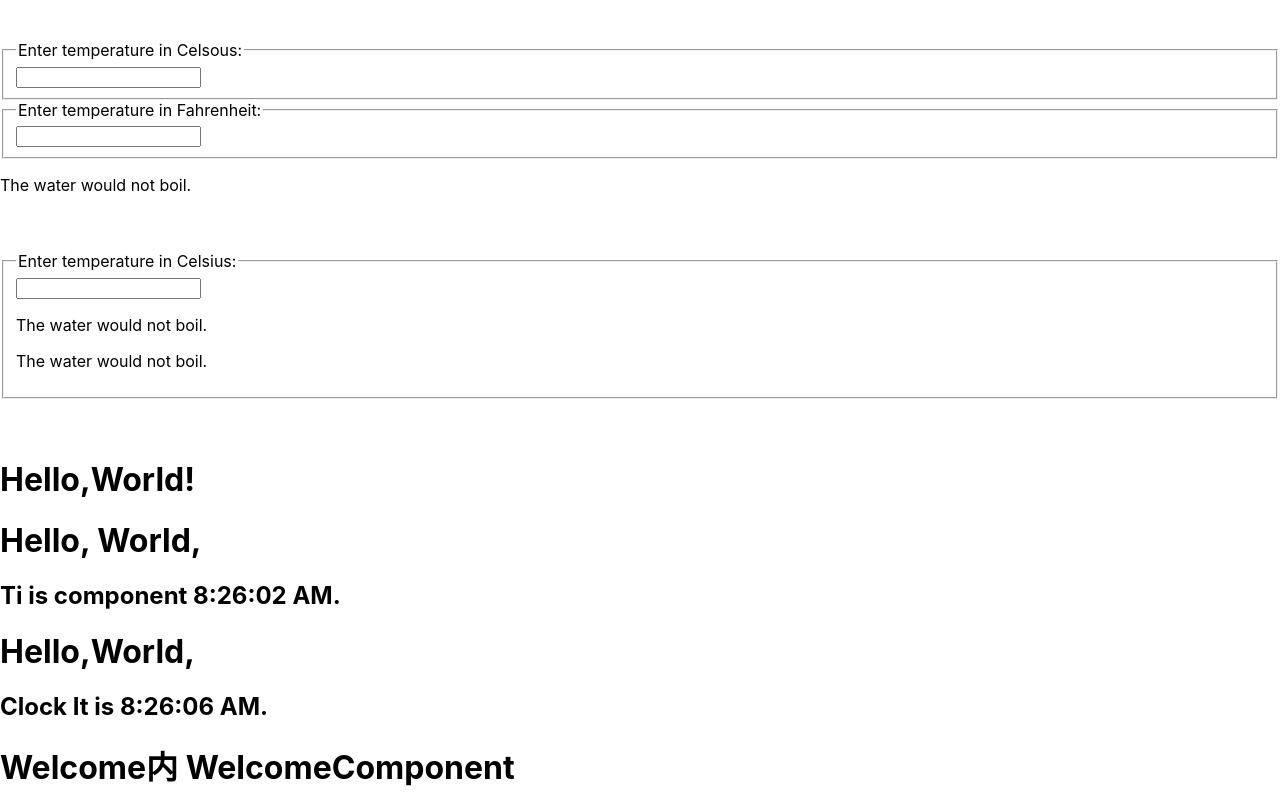
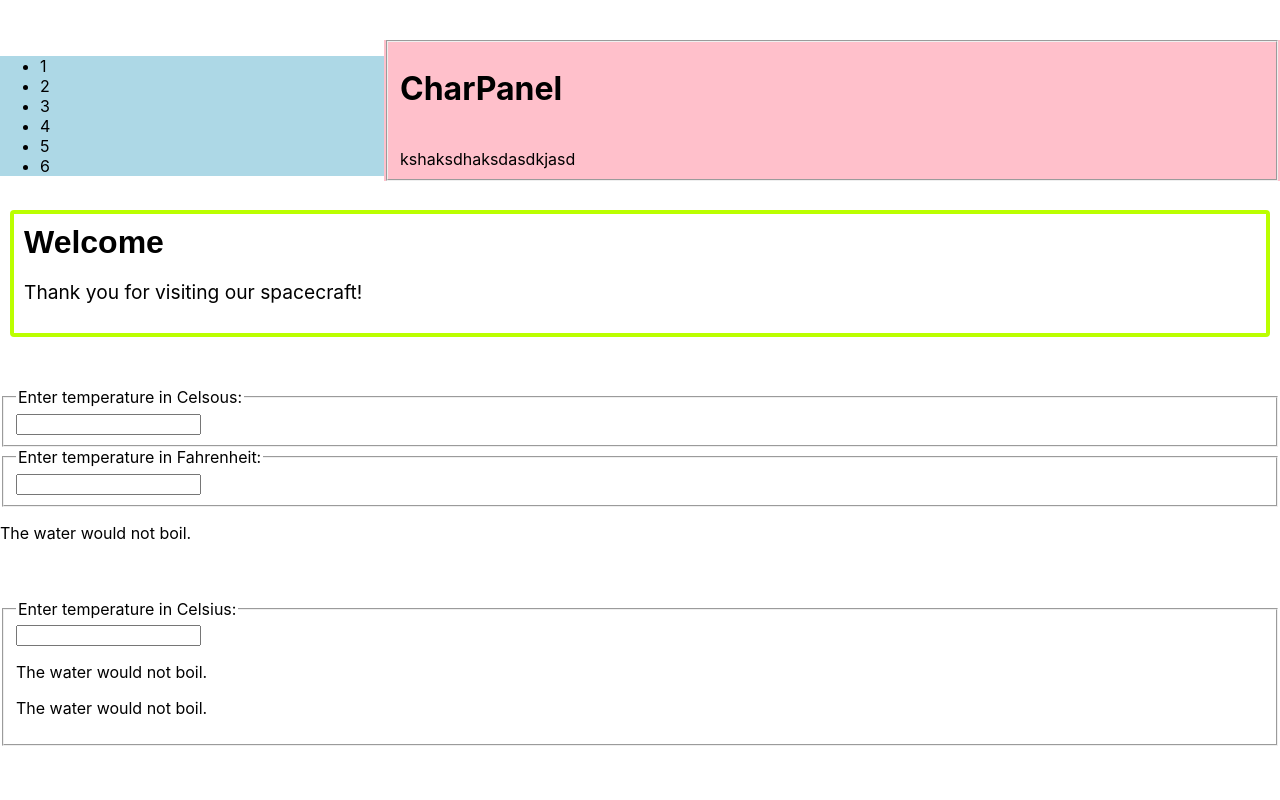
Before and after one commit to PoarryScript/webReact, a React (Create React App) app: page / in a window 1280 px wide. Shown: the top 800 px of the page. Built offline with nearby package versions, Linux system fonts and the light colour scheme.

Commit message:
ADD SCSS

```diff
--- a/package.json
+++ b/package.json
@@ -34,5 +34,9 @@
       "last 1 firefox version",
       "last 1 safari version"
     ]
+  },
+  "devDependencies": {
+    "node-sass": "^6.0.1",
+    "sass-loader": "^12.1.0"
   }
 }
--- /dev/null
+++ b/src/components/Contacts.js
@@ -0,0 +1,12 @@
+import React, { Component } from 'react'
+
+export default class Contacts extends Component {
+
+
+    render() {
+        const list = [1, 2, 3, 4, 5, 6];
+        const listItems = list.map((item) => <li>{item}</li>)
+        return (<div className="Contacts"><ul>{listItems}</ul></div>
+        );
+    }
+}
--- /dev/null
+++ b/src/css/Panel.scss
@@ -0,0 +1,28 @@
+html,bdy{
+    width: 100%;
+    height: 100%;
+}
+.SplitPane{
+    width: 100%;
+    height: 100%;
+}
+.SplitPane-left{
+    float: left;
+    width: 30%;
+    height: 100%;
+}
+.SplitPane-right{
+    float: left;
+    width: 70%;
+    height: 100%;
+}
+.Contacts{
+    width: 100%;
+    height: 100%;
+    background: lightblue;
+}
+.Chat{
+    width: 100%;
+    height: 100%;
+    background: pink;
+}
--- /dev/null
+++ b/src/css/dialog.scss
@@ -0,0 +1,16 @@
+.FancyBorder{
+    padding: 10px 10px;
+    border: 4px solid;
+}
+.FancyBorder-blue{
+    margin: 10px;
+    border-color: rgb(187, 255, 0);
+    border-radius: 4px;
+}
+.Dialog-title{
+    margin:0;
+    font-family: sans-serif;
+}
+.Dialog-message{
+    font-size: larger;
+}
--- a/src/index.js
+++ b/src/index.js
@@ -14,13 +14,37 @@ import FlavorForm from './components/FlavorForm';
 import Reservation from './components/Reservation ';
 import Calculator from './components/Calculator';
 import CalculatorSuper from './components/CalculatorSuper';
+import Contacts from './components/Contacts';
+import "./css/dialog.scss";
+import "./css/Panel.scss";
 
+function SplitPanel(props) {
+  return (<div className="SplitPane">
+    <div className="SplitPane-left">
+      {props.left}
+    </div>
+    <div className="SplitPane-right">{props.right}</div>
+  </div>);
+}
 
+function FancyBorder(props) {
+  return (<div className={'FancyBorder FancyBorder-' + props.color}>
+    {props.children}
+  </div>);
+}
+
+function WelcomeDialog() {
+  return (<FancyBorder color="blue">
+    <h1 className='Dialog-title'>Welcome </h1>
+    <p className="Dialog-message"> Thank you for visiting our spacecraft!</p>
+  </FancyBorder>);
+}
 
 function TestPropos(props) {
 
   return <h1>fun propos={props.name}</h1>
 }
+
 function Clock(props) {
 
   return (<div><h1>Hello,World,</h1>
@@ -50,11 +74,21 @@ function Mailbox(props) {
 }
 const messgaes = ['React', 'Re:React', 'ReLre :React'];
 
+function CharPanel() {
+  return <div className="Chat"><fieldset><label><h1>CharPanel</h1><br />kshaksdhaksdasdkjasd</label></fieldset></div>;
+}
+
 const numbers = [1, 2, 3, 4, 5, 6, 7];
 const listItems = numbers.map((number) => <li key={number}>{number}</li>);
 function tick() {
   const element = <div>
 
+    <br /> <br />
+    <SplitPanel left={<Contacts className="Contacts" />} right={<CharPanel />} />
+    <br /> <br />
+    <br /> <br /><br /> <br />
+    <br /> <br />
+    <WelcomeDialog />
     <br /> <br />
     <CalculatorSuper />
     <br /> <br />
```
Also changed, not shown: 1 other file (tests, documents, lock files or other folders).
